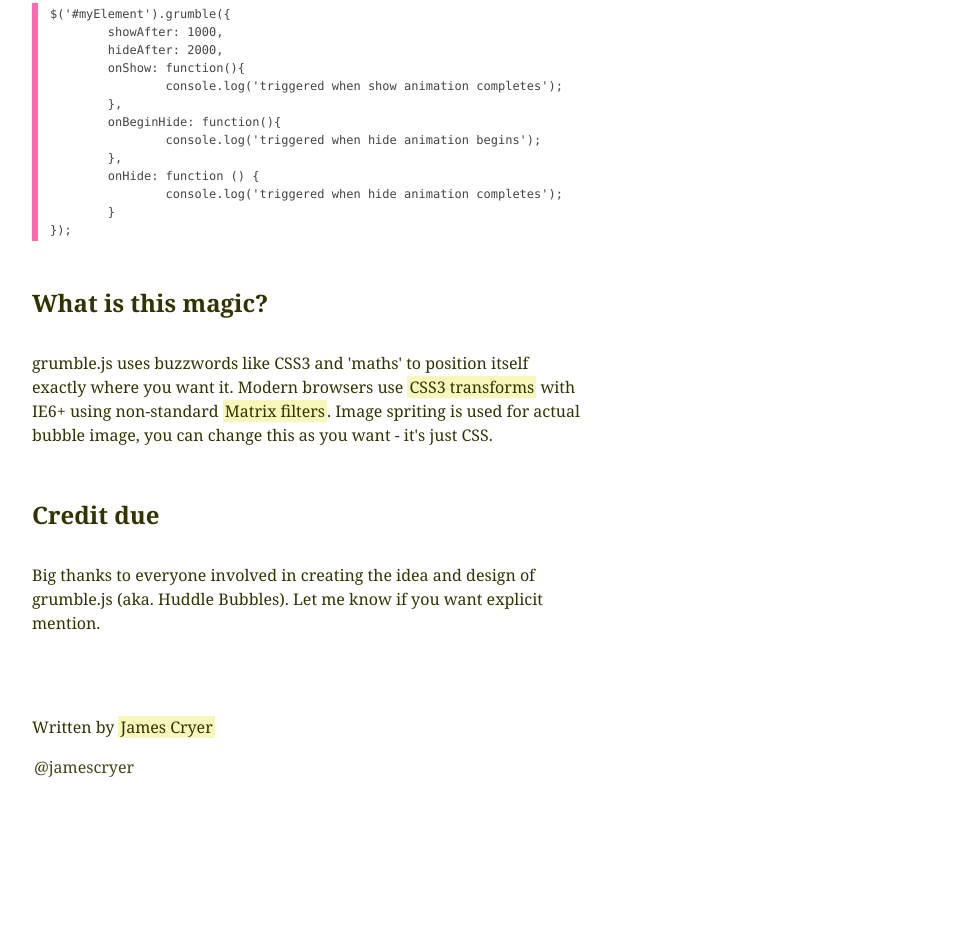
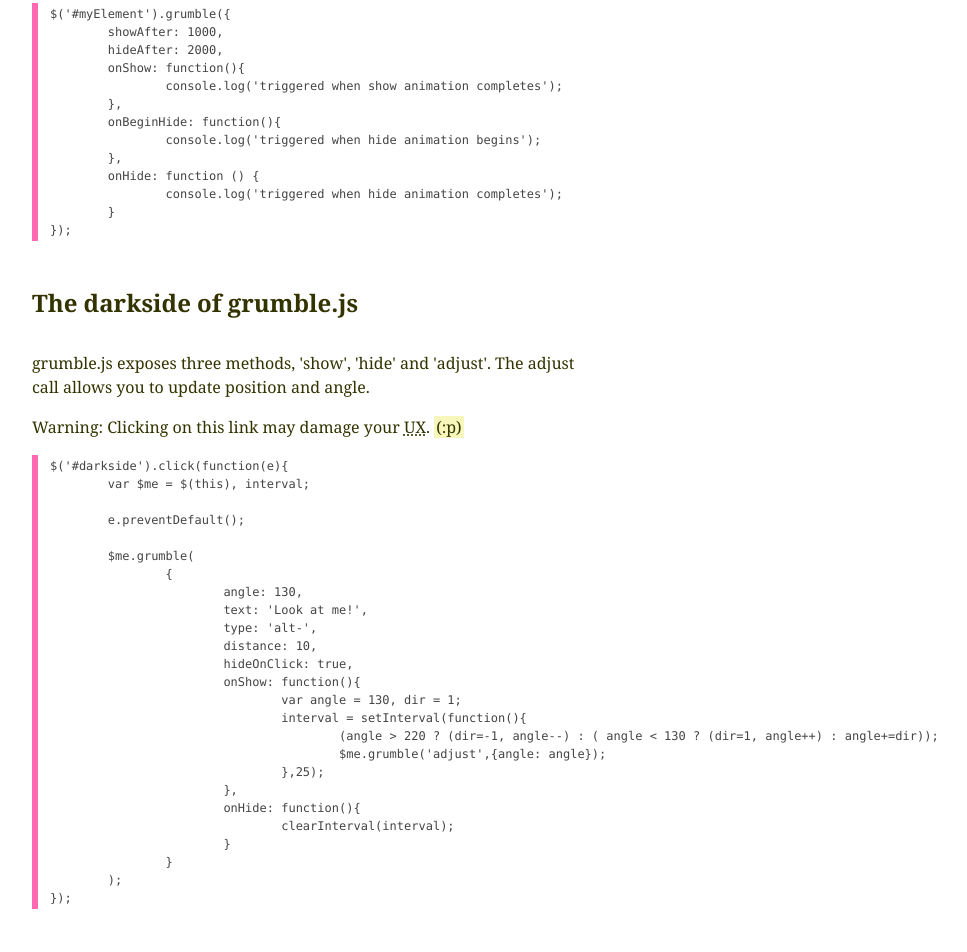
Before and after one commit to jamescryer/grumble.js, a plain HTML site: page index.html in a window 1280 px wide. Shown: the part 1508-2460 px from the top of the page, without its empty margins (6-973 px from the left). Before the commit the page ends 2303 px from the top, so only its background shows below. Drawn offline with nearby package versions, Linux system fonts and the light colour scheme.

Commit message:
Unleashing the darkside of grumble.js

```diff
--- a/css/grumble.css
+++ b/css/grumble.css
@@ -30,6 +30,7 @@
             .ie7 .grumble-text .outer,
             .ie6 .grumble-text .outer {
                 display: block;
+                width: 85%;
                 position: absolute;
                 top: 48%;
                 left: 0;
--- a/index.html
+++ b/index.html
@@ -11,7 +11,7 @@
 	<meta name="description" content="Examples and documentation on grumble.js">
 	<meta name="author" content="James Cryer">
 
-	<link rel="stylesheet" href="css/grumble.min.css?v=2">
+	<link rel="stylesheet" href="css/grumble.min.css?v=3">
 
 	<style>
 		body {
@@ -226,15 +226,42 @@ $('#myElement').grumble({
 	}
 });
 </pre>
-		<!--
-		<h2>The darkside of grumble.js</h2>
+
+		<h2 id="thedarkside">The darkside of grumble.js</h2>
 		<p>
 			grumble.js exposes three methods, 'show', 'hide' and 'adjust'. The adjust call allows you to update position and angle.
 		</p>
 		<p>
 			Warning: Clicking on this link may damage your <abbr title="User Experience">UX</abbr>. <a href="#" id="darkside">(:p)</a>
 		</p>
- -->
+		<pre>
+$('#darkside').click(function(e){
+	var $me = $(this), interval;
+
+	e.preventDefault();
+
+	$me.grumble(
+		{
+			angle: 130,
+			text: 'Look at me!',
+			type: 'alt-',
+			distance: 10,
+			hideOnClick: true,
+			onShow: function(){
+				var angle = 130, dir = 1;
+				interval = setInterval(function(){
+					(angle > 220 ? (dir=-1, angle--) : ( angle < 130 ? (dir=1, angle++) : angle+=dir));
+					$me.grumble('adjust',{angle: angle});
+				},25);
+			},
+			onHide: function(){
+				clearInterval(interval);
+			}
+		}
+	);
+});
+</pre>
+
 
 		<h2>What is this magic?</h2>
 		<p>
@@ -257,9 +284,9 @@ $('#myElement').grumble({
 	</div> <!-- eo #container -->
 
 	<script src="http://ajax.googleapis.com/ajax/libs/jquery/1.6.4/jquery.min.js"></script>
-	<script src="js/jquery.grumble.min.js?v=2"></script>
-	<!--<script src="js/Bubble.js?v=2"></script>
-	<script src="js/jquery.grumble.js?v=2"></script>-->
+	<script src="js/jquery.grumble.min.js?v=3"></script>
+	<!-- script src="js/Bubble.js?v=2"></script>
+	<script src="js/jquery.grumble.js?v=2"></script -->
 
 	<script>
 
@@ -272,9 +299,13 @@ $('#myElement').grumble({
 			}
 		);
 
+		var isSequenceComplete = true;
 		$('#ex1').click(function(e){
 
 			e.preventDefault();
+
+			if(isSequenceComplete === false) return true;
+			isSequenceComplete = false;
 
 			$('#grumble1').grumble(
 				{
@@ -312,13 +343,16 @@ $('#myElement').grumble({
 					angle: 85,
 					distance: 50,
 					showAfter: 4000,
-					hideAfter: 2000
+					hideAfter: 2000,
+					onHide: function(){
+						isSequenceComplete = true;
+					}
 				}
 			);
 
 		});
 
-		/*$('#darkside').click(function(e){
+		$('#darkside').click(function(e){
 			var $me = $(this), interval;
 
 			e.preventDefault();
@@ -342,16 +376,16 @@ $('#myElement').grumble({
 					}
 				}
 			);
-		});*/
+		});
 
 	</script>
 
-	<!--script>
+	<script>
 		var _gaq=[["_setAccount","UA-24631000-1"],["_trackPageview"]];
 		(function(d,t){var g=d.createElement(t),s=d.getElementsByTagName(t)[0];g.async=1;
 		g.src=("https:"==location.protocol?"//ssl":"//www")+".google-analytics.com/ga.js";
 		s.parentNode.insertBefore(g,s)}(document,"script"));
-	</script -->
+	</script>
 
 </body>
 </html>
```
Also changed, not shown: css/grumble.min.css, js/jquery.grumble.js, js/jquery.grumble.min.js.
